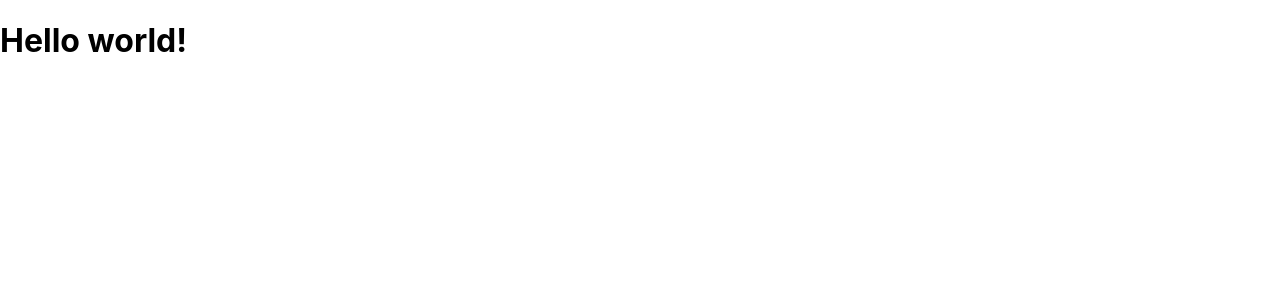
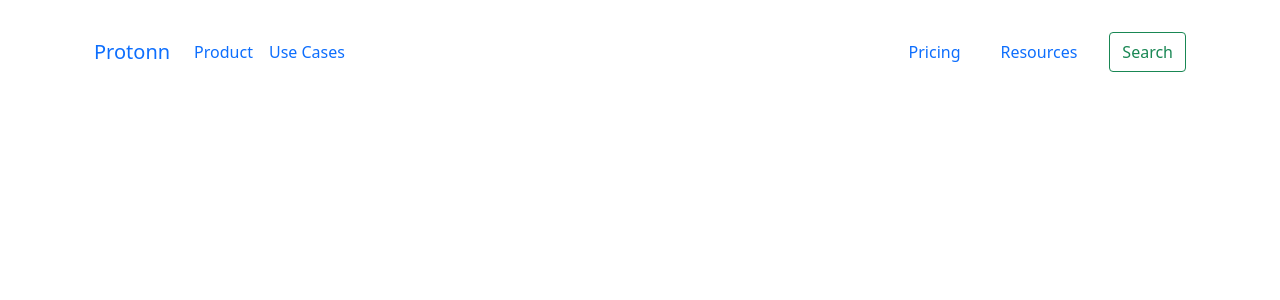
Before and after one commit to IdiFavour/Protonn, a Next.js app: page / in a window 1280 px wide. Shown: the top 300 px of the page. Built offline with nearby package versions, Linux system fonts and the light colour scheme.

Commit message:
added bootstrap

```diff
--- /dev/null
+++ b/components/Layout.tsx
@@ -0,0 +1,14 @@
+import Navbar from './Navbar'
+import styles from '../styles/Layout.module.css'
+
+const Layout = ({children}: any) => {
+    return (
+        <>
+            <Navbar/>
+            {children}
+        </>
+
+    );
+}
+
+export default Layout;
--- /dev/null
+++ b/components/Navbar.tsx
@@ -0,0 +1,37 @@
+const Navbar = () => {
+    return (
+        <nav className="navbar navbar-expand-lg">
+            <div className="container p-4 ">
+                <button className="navbar-toggler" type="button" data-bs-toggle="collapse" data-bs-target="#navbarTogglerDemo03" aria-controls="navbarTogglerDemo03" aria-expanded="false" aria-label="Toggle navigation">
+                <span className="navbar-toggler-icon"></span>
+                </button>
+                <a className="navbar-brand" href="/">Protonn</a>
+                <div className="collapse navbar-collapse" id="navbarTogglerDemo03">
+                <ul className="navbar-nav me-auto mb-2 mb-lg-0">
+                    <li className="nav-item">
+                        <a className="nav-link active" aria-current="page" href="#">Product</a>
+                    </li>
+                    <li className="nav-item">
+                        <a className="nav-link" href="/">Use Cases</a>
+                    </li>
+
+                </ul>
+                <div className="d-flex">
+                    <ul className="navbar-nav mb-2 mb-lg-0">
+                        <li className="nav-item me-4">
+                            <a className="nav-link " href="/">Pricing</a>
+                        </li>
+                        <li className="nav-item me-4">
+                            <a className="nav-link" href="/">Resources</a>
+                        </li>
+                        <button className="btn btn-outline-success" type="submit">Search</button>
+
+                    </ul>
+                </div>
+                </div>
+            </div>
+        </nav>
+     );
+}
+
+export default Navbar;
--- a/pages/_app.tsx
+++ b/pages/_app.tsx
@@ -1,6 +1,32 @@
 import '../styles/globals.css'
 import type { AppProps } from 'next/app'
+import Script from 'next/script'
+import Head from 'next/head'
+import Layout from '../components/Layout'
 
 export default function App({ Component, pageProps }: AppProps) {
-  return <Component {...pageProps} />
+  return (
+    <>
+      <Head>
+        <meta name="viewport" content="width=device-width, initial-scale=1" />
+        <link
+          href="https://cdn.jsdelivr.net/npm/bootstrap@5.0.0-beta1/dist/css/bootstrap.min.css"
+          rel="stylesheet"
+          integrity="sha384-giJF6kkoqNQ00vy+HMDP7azOuL0xtbfIcaT9wjKHr8RbDVddVHyTfAAsrekwKmP1"
+          crossOrigin="anonymous"
+        />
+      </Head>
+      <Layout>
+        <Component {...pageProps} />
+      </Layout>
+      <Script
+        src="https://cdn.jsdelivr.net/npm/bootstrap@5.0.0-beta1/dist/js/bootstrap.bundle.min.js"
+        integrity="sha384-ygbV9kiqUc6oa4msXn9868pTtWMgiQaeYH7/t7LECLbyPA2x65Kgf80OJFdroafW"
+        crossOrigin="anonymous"
+      />
+
+
+    </>
+
+      )
 }
--- a/pages/index.tsx
+++ b/pages/index.tsx
@@ -10,11 +10,7 @@ export default function Home() {
         <meta name="description" content="Landing page for Protonn" />
         <link rel="icon" href="/favicon.ico" />
       </Head>
-      <div>
-          <h1 className="text-3xl font-bold underline">
-            Hello world!
-          </h1>
-      </div>
+
 
     </>
   )
--- a/styles/globals.css
+++ b/styles/globals.css
@@ -1,8 +1,14 @@
+
+@import url('https://fonts.googleapis.com/css2?family=Poppins:wght@100;200;300;400;500;600;700;800;900&display=swap');
+
 
 html,
 body {
   padding: 0;
   margin: 0;
-  font-family: -apple-system, BlinkMacSystemFont, Segoe UI, Roboto, Oxygen,
-    Ubuntu, Cantarell, Fira Sans, Droid Sans, Helvetica Neue, sans-serif;
+  font-family: 'Poppins', sans-serif;
 }
+
+a{
+  color: black;
+}
```
